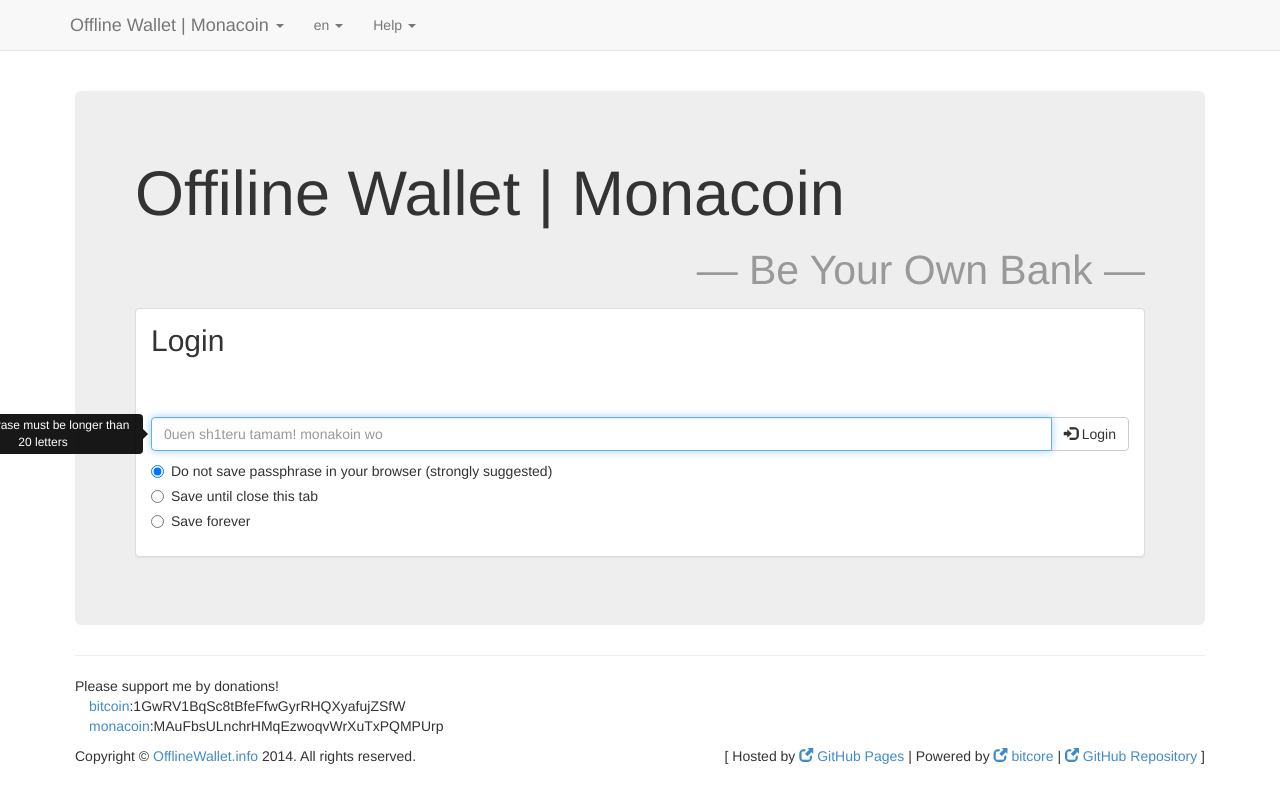
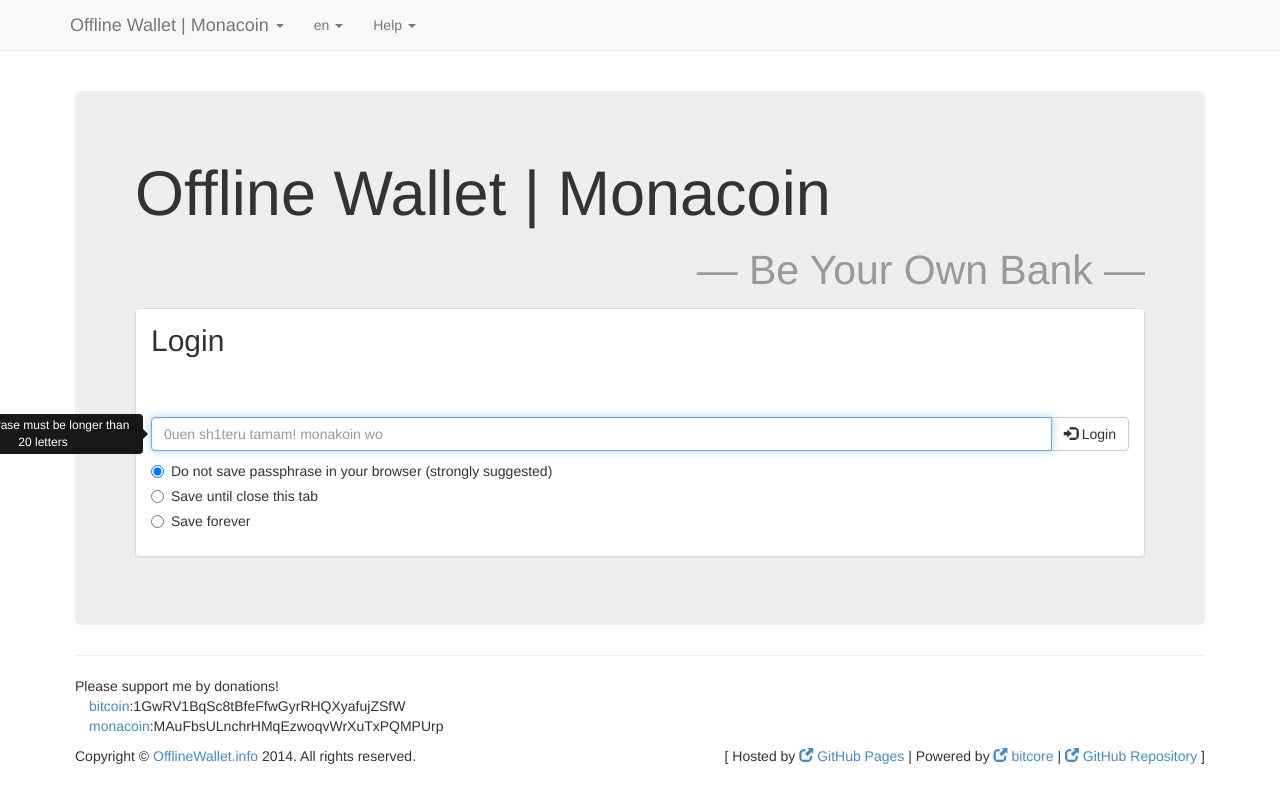
Before and after one commit to visvirial/OfflineWallet, a plain HTML site: page index.html in a window 1280 px wide. Drawn offline with Linux system fonts and the light colour scheme; a script that the page names is missing.

Commit message:
fix typo (thx: @palon7)

```diff
--- a/index.html
+++ b/index.html
@@ -159,7 +159,7 @@
 
 			<!-- ウェルカム画面 -->
 			<div class="jumbotron" id="login-tab">
-				<h1>Offiline Wallet | <span class="text-symbol-name">Monacoin</span><div class="text-right">
+				<h1>Offline Wallet | <span class="text-symbol-name">Monacoin</span><div class="text-right">
 					<small class="locale locale-en">― Be Your Own Bank ―</small>
 					<small class="locale locale-ja">― 銀行は、あなた自身 ―</small>
 				</div></h1>
```
